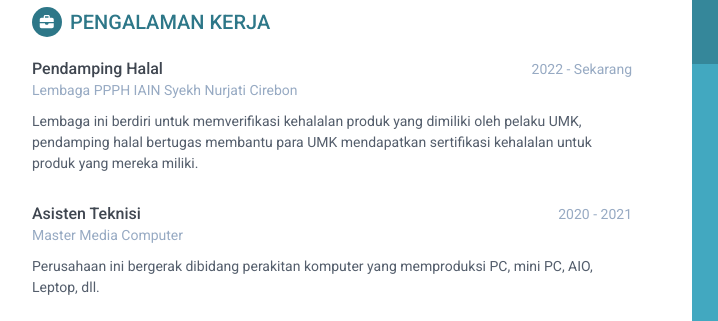
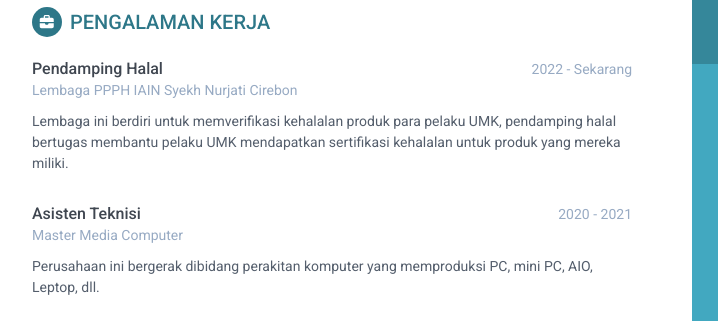
Before and after one commit to ilhamnrstywn/cv, a plain HTML site: page index.html in a window 1280 px wide. Shown: the part 293-614 px from the top of the page, 188-906 px from the left. Drawn offline with Linux system fonts and the light colour scheme.

Commit message:
Update index.html

```diff
--- a/index.html
+++ b/index.html
@@ -89,7 +89,7 @@
                         <div class="company">Lembaga PPPH IAIN Syekh Nurjati Cirebon</div>
                     </div><!--//meta-->
                     <div class="details">
-                        <p>Lembaga ini berdiri untuk memverifikasi kehalalan produk yang dimiliki oleh pelaku UMK, pendamping halal bertugas membantu para UMK mendapatkan sertifikasi kehalalan untuk produk yang mereka miliki.</p>
+                        <p>Lembaga ini berdiri untuk memverifikasi kehalalan produk para pelaku UMK, pendamping halal bertugas membantu pelaku UMK mendapatkan sertifikasi kehalalan untuk produk yang mereka miliki.</p>
                     </div><!--//details-->
                 </div><!--//item-->
 
```
